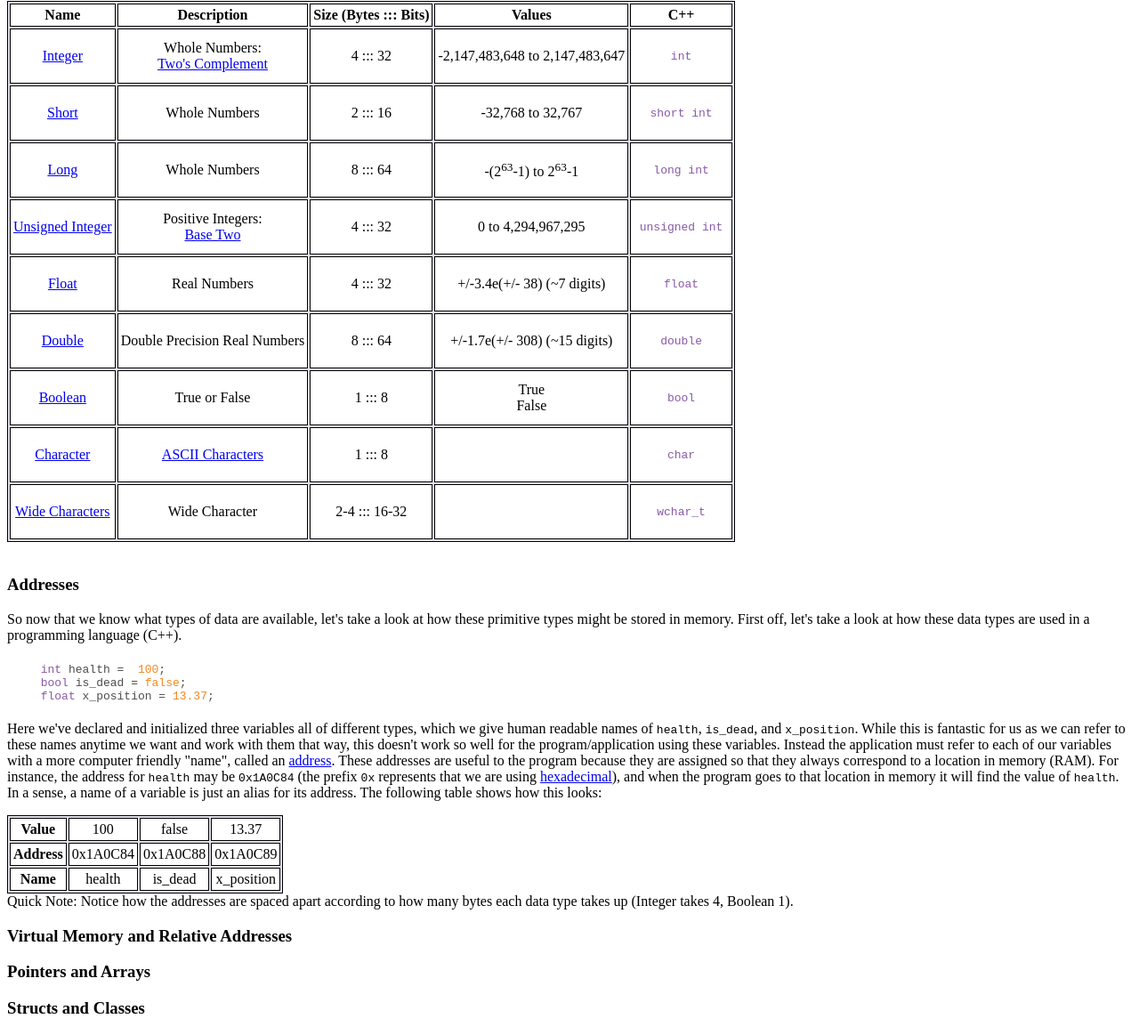
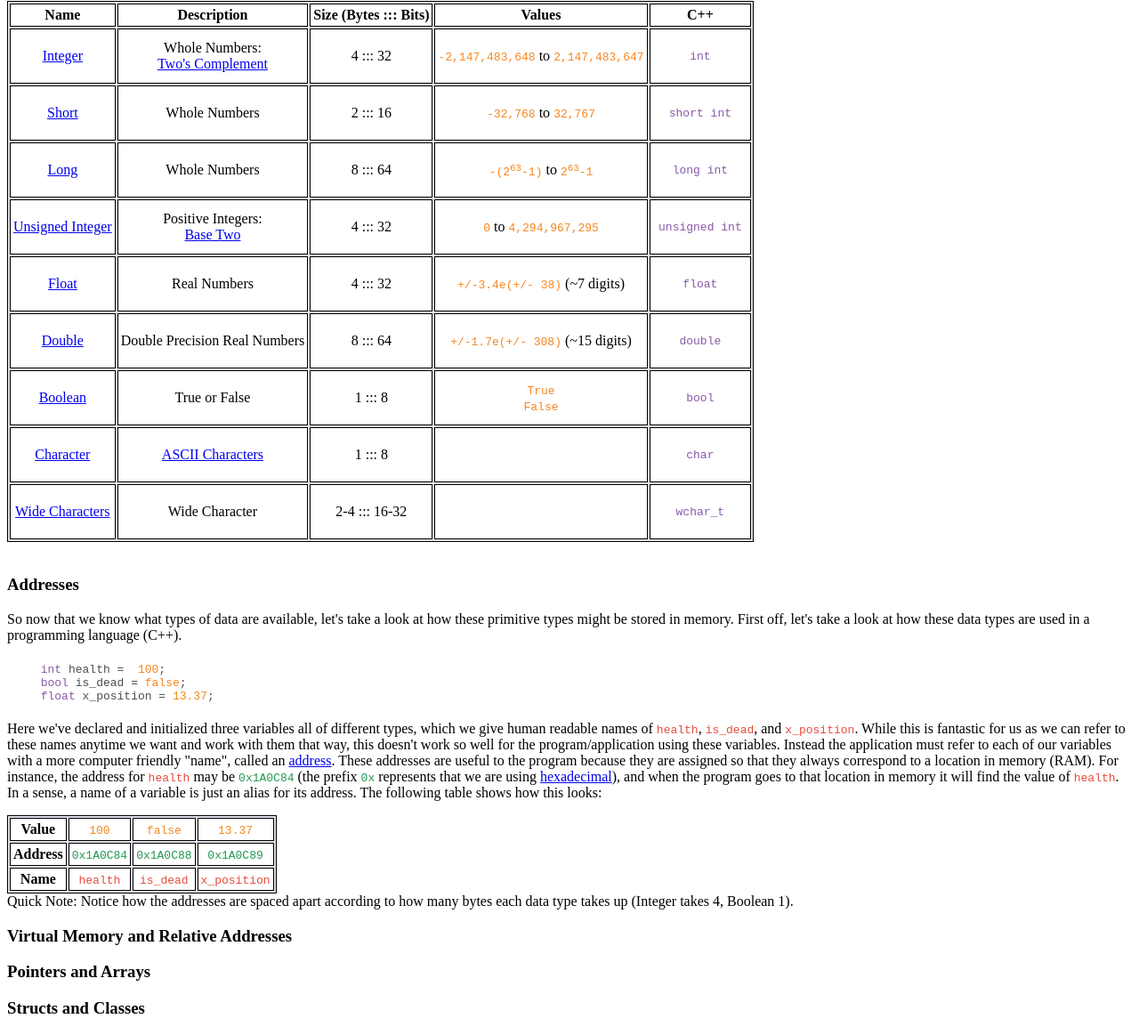
Before and after one commit to 0Seren/Reverse-Engineering-For-Gaming, a plain HTML site: page Part 1-Introduction to Memory.html in a window 1280 px wide. Shown: the part 724-1887 px from the top of the page at 89% size. Drawn offline with Linux system fonts and the light colour scheme.

Commit message:
Some Small Styling Updates

```diff
--- a/Part 1-Introduction to Memory.html
+++ b/Part 1-Introduction to Memory.html
@@ -52,49 +52,49 @@
         <td><a href="https://en.wikipedia.org/wiki/Integer_(computer_science)">Integer</a></td>
         <td>Whole Numbers:<br/><a href="https://en.wikipedia.org/wiki/Two%27s_complement">Two's Complement</a></td>
         <td>4 ::: 32</td>
-        <td>-2,147,483,648 to 2,147,483,647</td>
+        <td><value>-2,147,483,648</value> to <value>2,147,483,647</value></td>
         <td><pre><code>int</code></pre></td>
       </tr>
       <tr>
         <td><a href="https://en.wikipedia.org/wiki/Integer_(computer_science)#Short_integer">Short</a></td>
         <td>Whole Numbers</td>
         <td>2 ::: 16</td>
-        <td>-32,768 to 32,767</td>
+        <td><value>-32,768</value> to <value>32,767</value></td>
         <td><pre><code>short int</code></pre></td>
       </tr>
       <tr>
         <td><a href="https://en.wikipedia.org/wiki/Integer_(computer_science)#Long_integer">Long</a></td>
         <td>Whole Numbers</td>
         <td>8 ::: 64</td>
-        <td>-(2<sup>63</sup>-1) to 2<sup>63</sup>-1</td>
+        <td><value>-(2<sup>63</sup>-1)</value> to <value>2<sup>63</sup>-1</value></td>
         <td><pre><code>long int</code></pre></td>
       </tr>
       <tr>
         <td><a href="https://en.wikipedia.org/wiki/Signedness">Unsigned Integer</a></td>
         <td>Positive Integers:<br/><a href="https://en.wikipedia.org/wiki/Binary_number#Counting_in_binary">Base Two</a></td>
         <td>4 ::: 32</td>
-        <td>0 to 4,294,967,295</td>
+        <td><value>0</value> to <value>4,294,967,295</value></td>
         <td><pre><code>unsigned int</code></pre></td>
       </tr>
       <tr>
         <td><a href="https://en.wikipedia.org/wiki/Floating_point">Float</a></td>
         <td>Real Numbers</td>
         <td>4 ::: 32</td>
-        <td>+/-3.4e(+/- 38) (~7 digits)</td>
+        <td><value>+/-3.4e(+/- 38)</value> (~7 digits)</td>
         <td><pre><code>float</code></pre></td>
       </tr>
       <tr>
         <td><a href="https://en.wikipedia.org/wiki/Double-precision_floating-point_format">Double</a></td>
         <td>Double Precision Real Numbers</td>
         <td>8 ::: 64</td>
-        <td>+/-1.7e(+/- 308) (~15 digits)</td>
+        <td><value>+/-1.7e(+/- 308)</value> (~15 digits)</td>
         <td><pre><code>double</code></pre></td>
       </tr>
       <tr>
         <td><a href="https://en.wikipedia.org/wiki/Boolean_data_type">Boolean</a></td>
         <td>True or False</td>
         <td>1 ::: 8</td>
-        <td>True<br/>False</td>
+        <td><value>True<br/>False</value></td>
         <td><pre><code>bool</code></pre></td>
       </tr>
       <tr>
@@ -122,25 +122,25 @@
     bool is_dead = false;
     float x_position = 13.37;</code></pre>
 
-    Here we've declared and initialized three variables all of different types, which we give human readable names of <code>health</code>, <code>is_dead</code>, and <code>x_position</code>. While this is fantastic for us as we can refer to these names anytime we want and work with them that way, this doesn't work so well for the program/application using these variables. Instead the application must refer to each of our variables with a more computer friendly "name", called an <a href="https://en.wikipedia.org/wiki/Memory_address">address</a>. These addresses are useful to the program because they are assigned so that they always correspond to a location in memory (RAM). For instance, the address for <code>health</code> may be <code>0x1A0C84</code> (the prefix <code>0x</code> represents that we are using <a href="https://en.wikipedia.org/wiki/Hexadecimal">hexadecimal</a>), and when the program goes to that location in memory it will find the value of <code>health</code>. In a sense, a name of a variable is just an alias for its address. The following table shows how this looks:</p>
+    Here we've declared and initialized three variables all of different types, which we give human readable names of <code2>health</code2>, <code2>is_dead</code2>, and <code2>x_position</code2>. While this is fantastic for us as we can refer to these names anytime we want and work with them that way, this doesn't work so well for the program/application using these variables. Instead the application must refer to each of our variables with a more computer friendly "name", called an <a href="https://en.wikipedia.org/wiki/Memory_address">address</a>. These addresses are useful to the program because they are assigned so that they always correspond to a location in memory (RAM). For instance, the address for <code2>health</code2> may be <hex>1A0C84</hex> (the prefix <hex></hex> represents that we are using <a href="https://en.wikipedia.org/wiki/Hexadecimal">hexadecimal</a>), and when the program goes to that location in memory it will find the value of <code2>health</code2>. In a sense, a name of a variable is just an alias for its address. The following table shows how this looks:</p>
     <p><table>
       <tr>
         <th>Value</th>
-        <td>100</td>
-        <td>false</td>
-        <td>13.37</td>
+        <td><value>100</value></td>
+        <td><value>false</value></td>
+        <td><value>13.37</value></td>
       </tr>
       <tr>
         <th>Address</th>
-        <td>0x1A0C84</td>
-        <td>0x1A0C88</td>
-        <td>0x1A0C89</td>
+        <td><hex>1A0C84</hex></td>
+        <td><hex>1A0C88</hex></td>
+        <td><hex>1A0C89</hex></td>
       </tr>
       <tr>
         <th>Name</th>
-        <td>health</td>
-        <td>is_dead</td>
-        <td>x_position</td>
+        <td><code2>health</code2></td>
+        <td><code2>is_dead</code2></td>
+        <td><code2>x_position</code2></td>
       </tr>
     </table>
     Quick Note: Notice how the addresses are spaced apart according to how many bytes each data type takes up (Integer takes 4, Boolean 1).</p>
--- a/resources/style.css
+++ b/resources/style.css
@@ -10,3 +10,22 @@ table {
   background-color: #e0e0eb;
   padding: 0px;
 }
+
+hex {
+  font-family: monospace;
+  color: #229954;
+}
+
+hex::before {
+  content: "0x";
+}
+
+code2 {
+  color: #E74C3C;
+  font-family: monospace;
+}
+
+value {
+  color: #f5871f;
+  font-family: monospace;
+}
```
